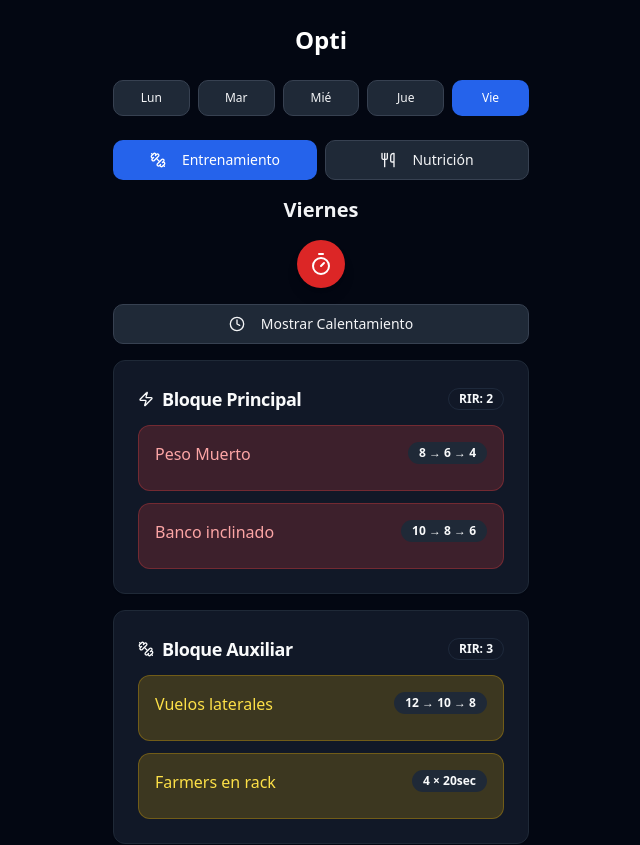
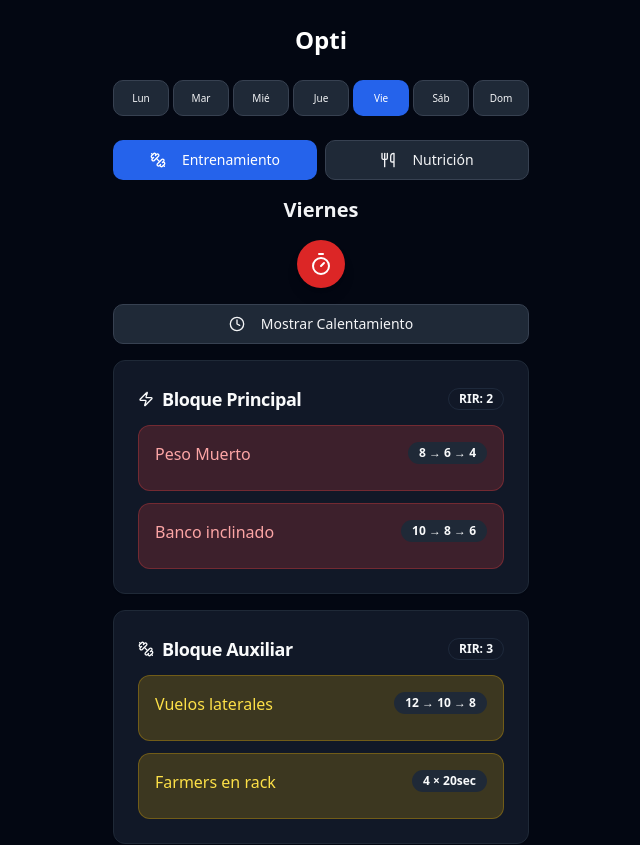
Before and after one commit to ainponce/opti, a Next.js app: page / in a window 1280 px wide. Shown: the top 845 px of the page, without its empty margins (319-959 px from the left). Built offline with nearby package versions, Linux system fonts and the light colour scheme.

Commit message:
fix weekend days

```diff
--- a/app/page.tsx
+++ b/app/page.tsx
@@ -31,7 +31,7 @@ export default function BJJGymRoutine() {
     workoutService,
   } = useWorkout()
 
-  const { nutritionService, currentNutritionDay } = useNutrition(currentDay.day_name)
+  const { nutritionService, currentNutritionDay } = useNutrition(currentDay?.day_name || 'Lunes')
 
   // Funciones utilitarias - Single Responsibility Principle
   const getRirBadge = (blockType: BlockType) => {
@@ -77,7 +77,8 @@ export default function BJJGymRoutine() {
         />
 
         {/* Content based on active tab */}
-        {activeTab === "workout" ? (
+        {currentDay ? (
+          activeTab === "workout" ? (
             <WorkoutTab
               currentDay={currentDay}
               showWarmup={showWarmup}
@@ -102,6 +103,11 @@ export default function BJJGymRoutine() {
               getMealIngredients={nutritionService.getMealIngredients.bind(nutritionService)}
               getPrepTips={nutritionService.getPrepTips.bind(nutritionService)}
             />
+          )
+        ) : (
+          <div className="text-center text-gray-400 mt-8">
+            <p>No se encontró información para el día seleccionado.</p>
+          </div>
         )}
       </div>
     </div>
--- a/src/components/navigation/DayNavigation.tsx
+++ b/src/components/navigation/DayNavigation.tsx
@@ -24,7 +24,7 @@ export const DayNavigation = ({ days, selectedDay, onSelectDay }: DayNavigationP
     }, [])
 
     return (
-        <div className="grid grid-cols-5 gap-2 mb-6">
+        <div className="grid grid-cols-7 gap-1 mb-6">
             {days.map((day, index) => {
                 const isSelected = selectedDay === index
                 const isToday = currentDayIndex === index
@@ -35,13 +35,12 @@ export const DayNavigation = ({ days, selectedDay, onSelectDay }: DayNavigationP
                         variant={isSelected ? "default" : "outline"}
                         size="sm"
                         onClick={() => onSelectDay(index)}
-                        className={`text-xs relative ${
-                            isSelected
-                                ? "bg-blue-600 hover:bg-blue-700"
-                                : isToday
+                        className={`text-[10px] relative ${isSelected
+                            ? "bg-blue-600 hover:bg-blue-700"
+                            : isToday
                                 ? "bg-green-600 hover:bg-green-700 border-green-500"
                                 : "bg-gray-800 border-gray-700 hover:bg-gray-700"
-                        }`}
+                            }`}
                     >
                         {day.day_name.slice(0, 3)}
                         {isToday && !isSelected && (
--- a/src/components/workout/WorkoutTab.tsx
+++ b/src/components/workout/WorkoutTab.tsx
@@ -73,9 +73,22 @@ export const WorkoutTab = ({
 
     return (
         <div className="mb-6 relative">
+            {/* Mensaje para días sin ejercicios - Antes del título */}
+            {Object.values(currentDay.blocks).every((exercises: any) => exercises.length === 0) && (
+                <Card className="bg-gray-900 border-gray-800 mb-4">
+                    <CardContent className="pt-4 pb-3">
+                        <div className="text-center text-gray-400">
+                            <p className="text-sm">Día de descanso - No hay ejercicios programados</p>
+                            <p className="text-xs mt-1">¡Disfruta tu día libre!</p>
+                        </div>
+                    </CardContent>
+                </Card>
+            )}
+
             <h2 className="text-xl font-semibold text-center mb-4">{currentDay.day_name}</h2>
 
-            {/* Botón circular de timer */}
+            {/* Botón circular de timer - Solo mostrar si hay ejercicios */}
+            {!Object.values(currentDay.blocks).every((exercises: any) => exercises.length === 0) && (
                 <div className="flex justify-center mb-4">
                     <button
                         onClick={startTimer}
@@ -85,8 +98,11 @@ export const WorkoutTab = ({
                         <TimerIcon className="w-6 h-6 text-white" />
                     </button>
                 </div>
+            )}
 
-            {/* Warmup Toggle */}
+            {/* Warmup Toggle - Solo mostrar si hay ejercicios */}
+            {!Object.values(currentDay.blocks).every((exercises: any) => exercises.length === 0) && (
+                <>
                     <Button
                         variant="outline"
                         onClick={onToggleWarmup}
@@ -98,6 +114,8 @@ export const WorkoutTab = ({
 
                     {/* Warmup Section */}
                     {showWarmup && <WarmupSection warmup={globalWarmup} />}
+                </>
+            )}
 
             {/* Exercise Blocks */}
             <div className="space-y-4">
@@ -114,7 +132,8 @@ export const WorkoutTab = ({
                 ))}
             </div>
 
-            {/* Guidelines */}
+            {/* Guidelines - Solo mostrar si hay ejercicios */}
+            {!Object.values(currentDay.blocks).every((exercises: any) => exercises.length === 0) && (
                 <Card className="mt-6 bg-gray-900 border-gray-800">
                     <CardHeader className="pb-3">
                         <CardTitle className="text-sm">Pautas de Intensidad</CardTitle>
@@ -128,6 +147,7 @@ export const WorkoutTab = ({
                         </div>
                     </CardContent>
                 </Card>
+            )}
 
             {/* Overlay Timer */}
             {showTimer && (
--- a/src/data/workout-data.ts
+++ b/src/data/workout-data.ts
@@ -18,7 +18,7 @@ export const workoutData: WorkoutRoutine = {
       { exercise: "Puentes", prescription: "15/lado" },
       { exercise: "Flexiones", reps: 5 },
       { exercise: "Sentadillas", reps: 5 },
-      { exercise: "1er ejercicio de la rutina", reps: "6-8 (ligero, activación)" },
+      { exercise: "1er ejercicio de la rutina", prescription: "6-8 (ligero, activación)" },
     ],
   },
   intensity_guidelines: {
@@ -113,6 +113,26 @@ export const workoutData: WorkoutRoutine = {
             F: [{ name: "Remo en polea", reps_scheme: [12, 10, 8, 6] }],
           },
         },
+        {
+          day_name: "Sábado",
+          day_code: "DIA6",
+          warmup: "global_warmup",
+          blocks: {
+            P: [],
+            A: [],
+            F: [],
+          },
+        },
+        {
+          day_name: "Domingo",
+          day_code: "DIA7",
+          warmup: "global_warmup",
+          blocks: {
+            P: [],
+            A: [],
+            F: [],
+          },
+        },
       ],
     },
   ],
--- a/src/hooks/use-workout.ts
+++ b/src/hooks/use-workout.ts
@@ -1,4 +1,4 @@
-import { useState, useCallback, useEffect } from 'react'
+import { useState, useCallback, useEffect, useMemo } from 'react'
 import { WorkoutService } from '@/services/workout-service'
 import { workoutData } from '@/data/workout-data'
 
@@ -8,7 +8,8 @@ export const useWorkout = () => {
   const [showWarmup, setShowWarmup] = useState(false)
   const [completedExercises, setCompletedExercises] = useState<Set<string>>(new Set())
 
-  const workoutService = new WorkoutService(workoutData)
+  // Crear el servicio una sola vez para evitar recreaciones
+  const workoutService = useMemo(() => new WorkoutService(workoutData), [])
 
   // Detectar el día actual automáticamente al cargar la app
   useEffect(() => {
@@ -19,8 +20,14 @@ export const useWorkout = () => {
     let currentDayIndex = dayOfWeek - 1
     if (currentDayIndex === -1) currentDayIndex = 6 // Domingo
 
+    // Asegurar que el índice esté dentro del rango válido (0-6)
+    const maxDays = workoutService.getAllDays().length - 1
+    if (currentDayIndex > maxDays) {
+      currentDayIndex = 0 // Fallback al primer día si el índice es muy alto
+    }
+
     setSelectedDay(currentDayIndex)
-  }, [])
+  }, [workoutService])
 
   const toggleExercise = useCallback((exerciseId: string) => {
     setCompletedExercises(prev => {
--- a/src/services/workout-service.ts
+++ b/src/services/workout-service.ts
@@ -22,12 +22,19 @@ export class WorkoutService {
   }
 
   getRirValue(blockType: BlockType): string | number | null {
-    const rir = this.routine.intensity_guidelines.rir[blockType]
+    // Mapear F a F1 para compatibilidad con los datos
+    const rirKey = blockType === 'F' ? 'F1' : blockType
+    const rir = this.routine.intensity_guidelines.rir[rirKey as keyof typeof this.routine.intensity_guidelines.rir]
     return rir || null
   }
 
   getCurrentDay(selectedDay: number) {
-    return this.routine.weeks[0].days[selectedDay]
+    const days = this.routine.weeks[0].days
+    if (selectedDay >= 0 && selectedDay < days.length) {
+      return days[selectedDay]
+    }
+    // Si el índice está fuera de rango, retornar el primer día como fallback
+    return days[0] || null
   }
 
   getGlobalWarmup() {
```
Lines whose indentation alone changed are shown as unchanged.
